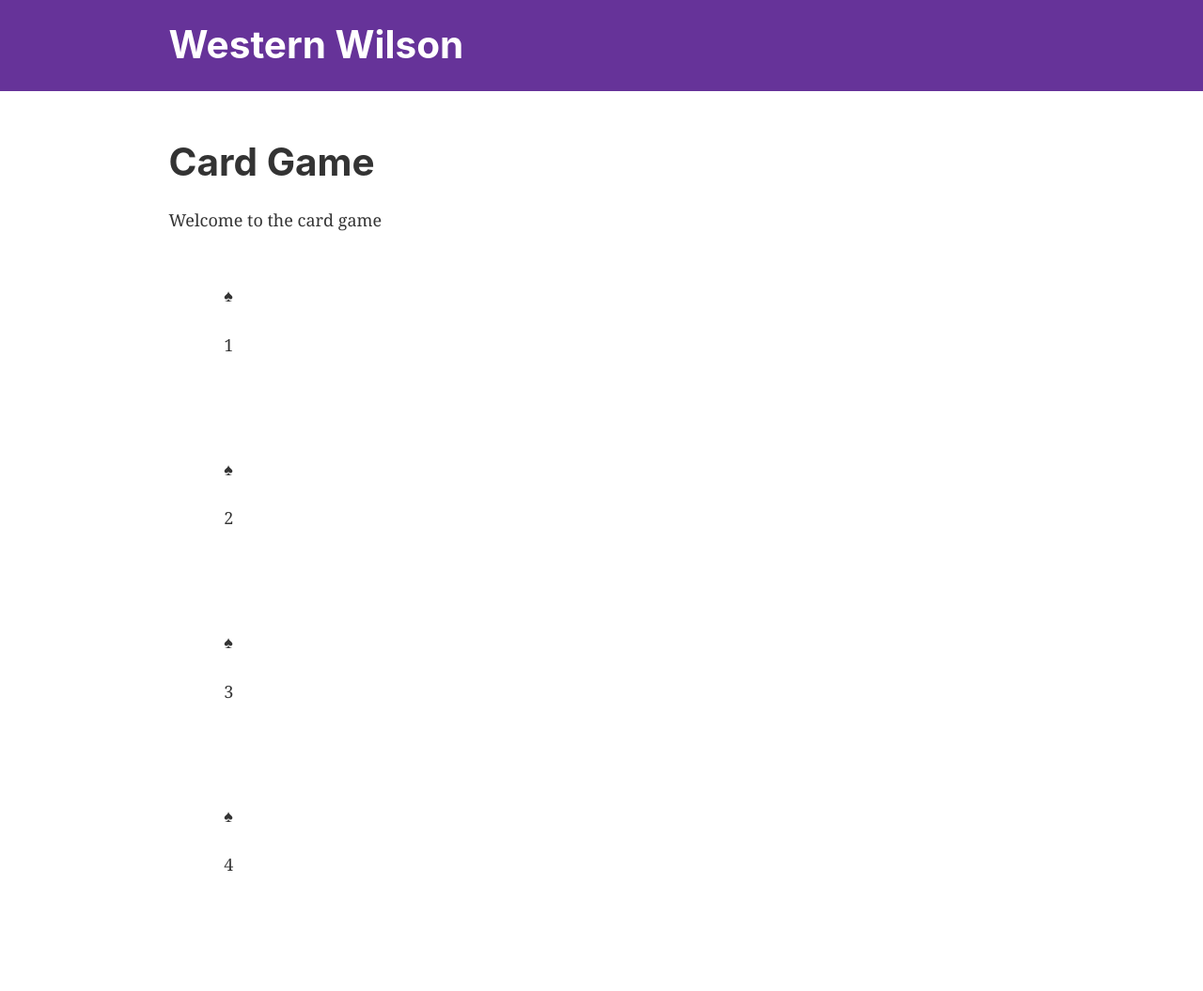
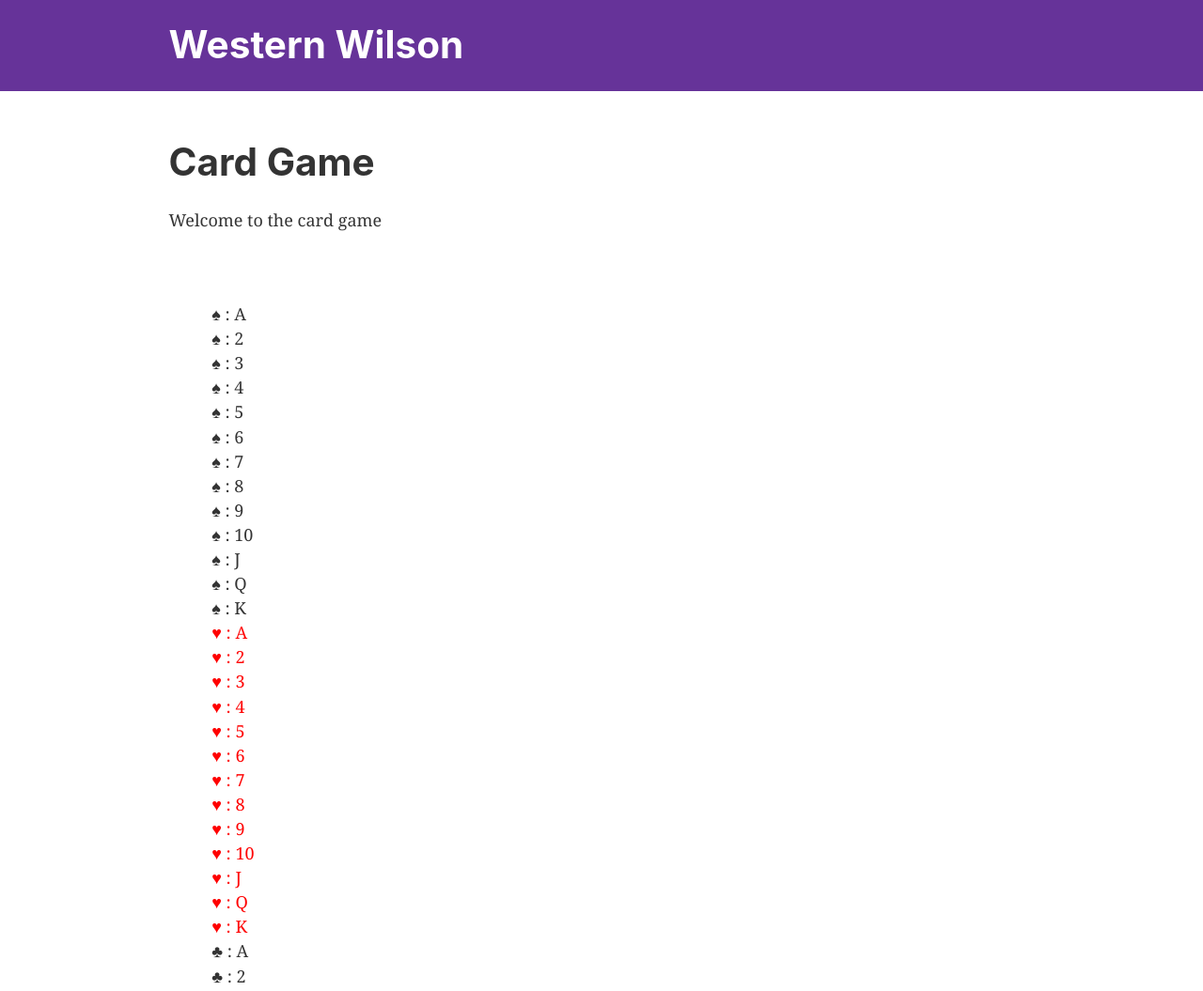
Before and after one commit to wjkw1/western-wilson-gatsby-profile-website, a Gatsby site: page /card-game in a window 1280 px wide. Shown: the top 1055 px of the page at 94% size. Built offline with nearby package versions, Linux system fonts and the light colour scheme; Gatsby itself is replaced by a stand-in of ours.

Commit message:
Addded joker card functionality and displaying it simply on screen

```diff
--- a/src/components/CardGame/Card.js
+++ b/src/components/CardGame/Card.js
@@ -1,20 +1,37 @@
 import React from "react"
 
 const Card = props => {
-  return (
-    <>
+  if (props.suit == "WILD") {
+    return (
       <div
         style={{
-          margin: `3rem auto`,
-          maxWidth: 960,
-          padding: `0 1.0875rem 1.45rem`,
+          color: `purple`,
         }}
       >
-        <p>{props.suit}</p>
-        <p>{props.value}</p>
+        {props.value}
       </div>
-    </>
-  )
+    )
+  } else if (props.suit == "♣︎" || props.suit == "♠︎") {
+    return (
+      <>
+        <div style={{}}>
+          {props.suit} : {props.value}
+        </div>
+      </>
+    )
+  } else {
+    return (
+      <>
+        <div
+          style={{
+            color: `red`,
+          }}
+        >
+          {props.suit} : {props.value}
+        </div>
+      </>
+    )
+  }
 }
 
 export default Card
--- a/src/components/CardGame/Deck.js
+++ b/src/components/CardGame/Deck.js
@@ -2,10 +2,10 @@ import React from "react"
 import Card from "./Card"
 
 const Deck = props => {
+  const wilds = ["joker-1", "joker-2"]
   const suits = ["♠︎", "♥︎", "♣︎", "♦︎"]
   const values = [
     "A",
-    "1",
     "2",
     "3",
     "4",
@@ -21,21 +21,45 @@ const Deck = props => {
   ]
 
   let cardDeck = []
-  let card = []
+  const buildDeck = () => {
+    let card = []
+
+    suits.map(suit => {
+      values.map(value => {
+        card = { suit: suit, value: value, isFaceUp: false }
+        cardDeck.push(card)
+      })
+    })
+
+    wilds.map(value => {
+      card = { suit: "WILD", value: value, isFaceUp: false }
+      cardDeck.push(card)
+    })
+
+    console.log(cardDeck)
+  }
+
+  buildDeck()
 
   return (
     <>
       <div
+        className="deck"
         style={{
           margin: `3rem auto`,
           maxWidth: 960,
-          padding: `0 1.0875rem 1.45rem`,
+          padding: `1.0875rem 1.45rem`,
         }}
       >
-        <Card suit="♠︎" value="1" isFaceUp="true" />
-        <Card suit="♠︎" value="2" isFaceUp="true" />
-        <Card suit="♠︎" value="3" isFaceUp="true" />
-        <Card suit="♠︎" value="4" isFaceUp="true" />
+        {cardDeck.map(card => {
+          return (
+            <Card
+              suit={card.suit}
+              value={card.value}
+              isFaceUp={card.isFaceUp}
+            />
+          )
+        })}
       </div>
     </>
   )
```
